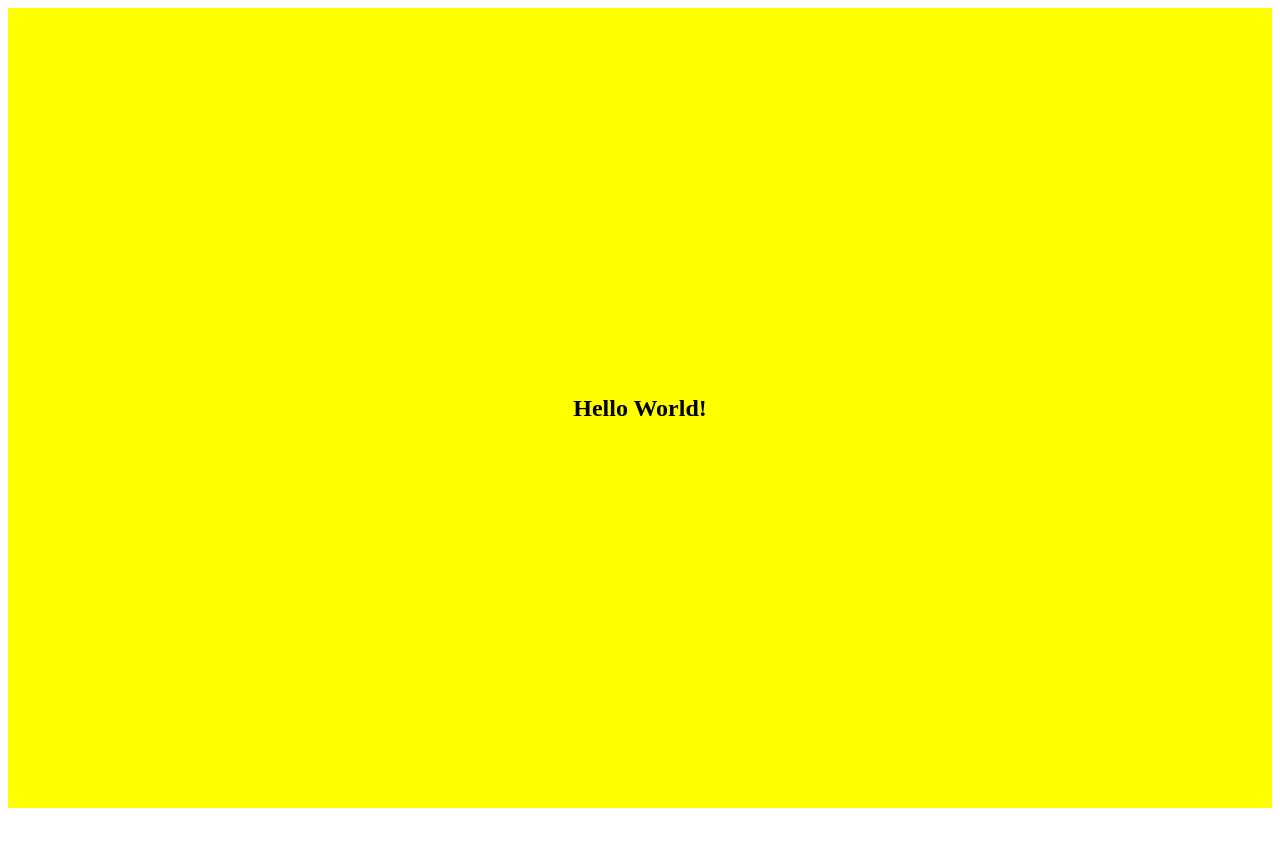
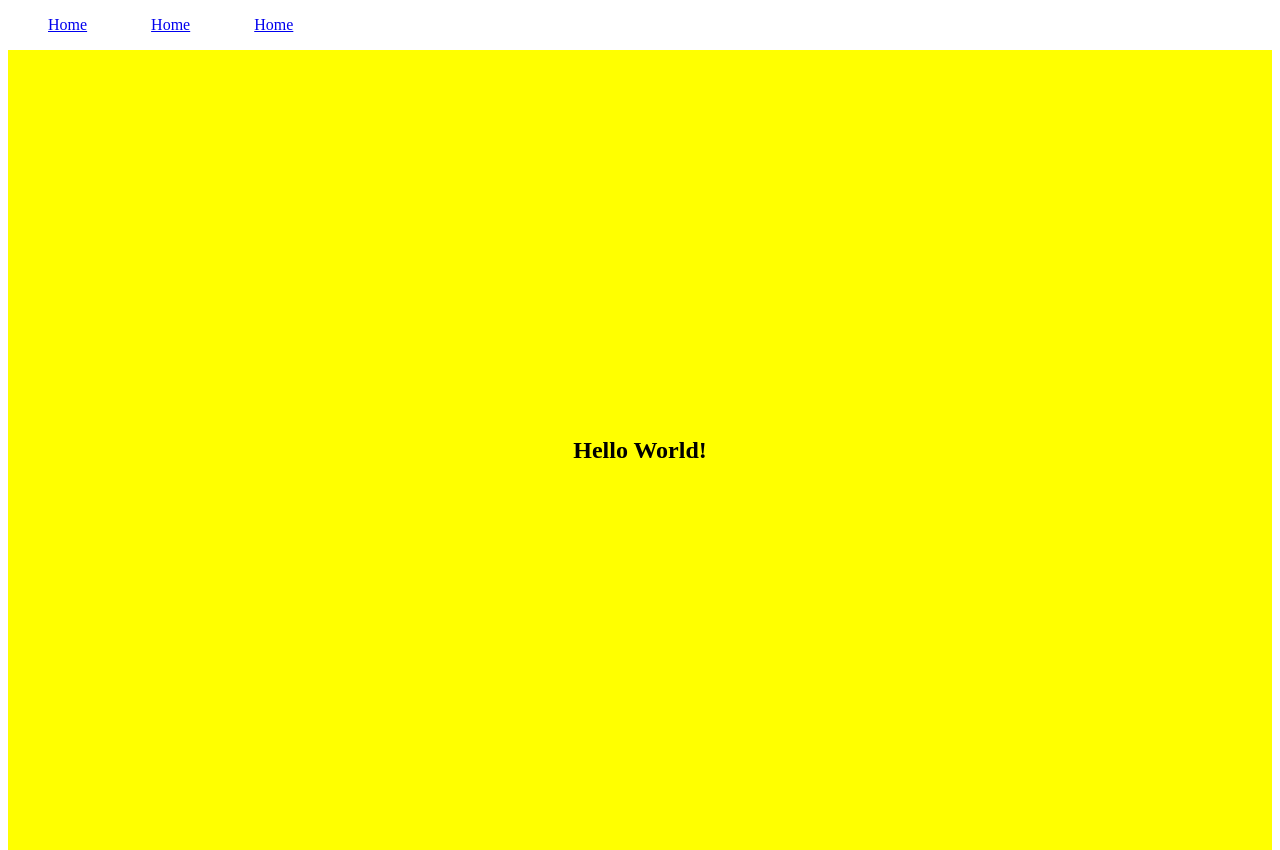
Before and after one commit to a-new-rug/FlexboxLabs, a plain HTML site: page html/flexbox1.html in a window 1280 px wide. Before the commit the page ends 808 px from the top, so only its background shows below. Drawn offline with Linux system fonts and the light colour scheme.

Commit message:
Finished task 2

```diff
--- a/css/style1.css
+++ b/css/style1.css
@@ -9,3 +9,9 @@ main{
     justify-content: center;
     align-items: center;
 }
+nav ul{
+    display: flex;
+    flex-direction: row;
+    gap: 64px;
+    list-style-type: none;
+}
--- a/html/flexbox1.html
+++ b/html/flexbox1.html
@@ -7,6 +7,13 @@
     <link rel="stylesheet" href="../css/style1.css">
 </head>
 <body>
+    <nav>
+        <ul>
+            <li><a href="../index.html">Home</a></li>
+            <li><a href="../index.html">Home</a></li>
+            <li><a href="../index.html">Home</a></li>
+        </ul>
+    </nav>
     <main>
         <h2>Hello World!</h2>
     </main>
```
